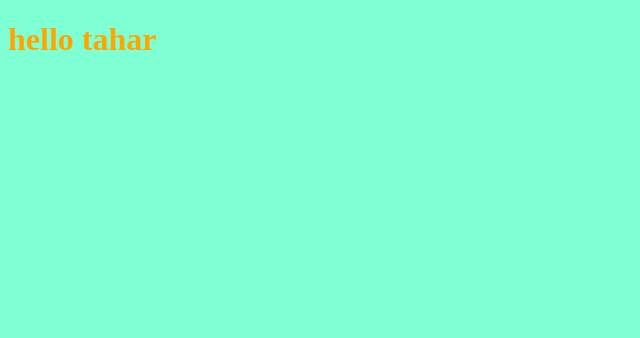
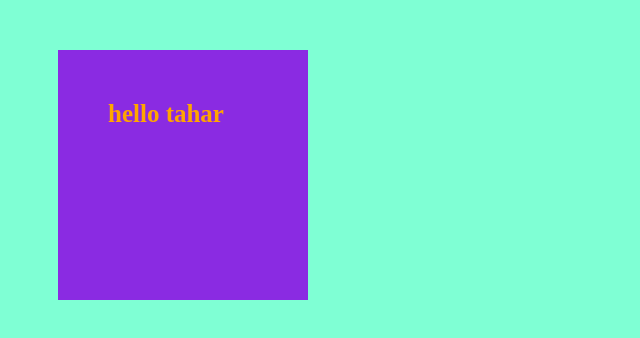
Before and after one commit to Taharbenmed/myworktahar, a plain HTML site: page index.html in a window 1280 px wide. Shown: the whole page, without its empty margins (0-640 px from the left). Drawn offline with Linux system fonts and the light colour scheme.

Commit message:
changed background-color widtn height fontsize in h1 in style.css

```diff
--- a/style.css
+++ b/style.css
@@ -1,5 +1,11 @@
 h1{
   color: orange;
+  width: 200px;
+  height: 200px;
+  background-color: blueviolet;
+  font-size: 25px;
+  margin: 50px 0 0 50px;
+  padding: 50px 0 0 50px;
 }
 
 body{
```
